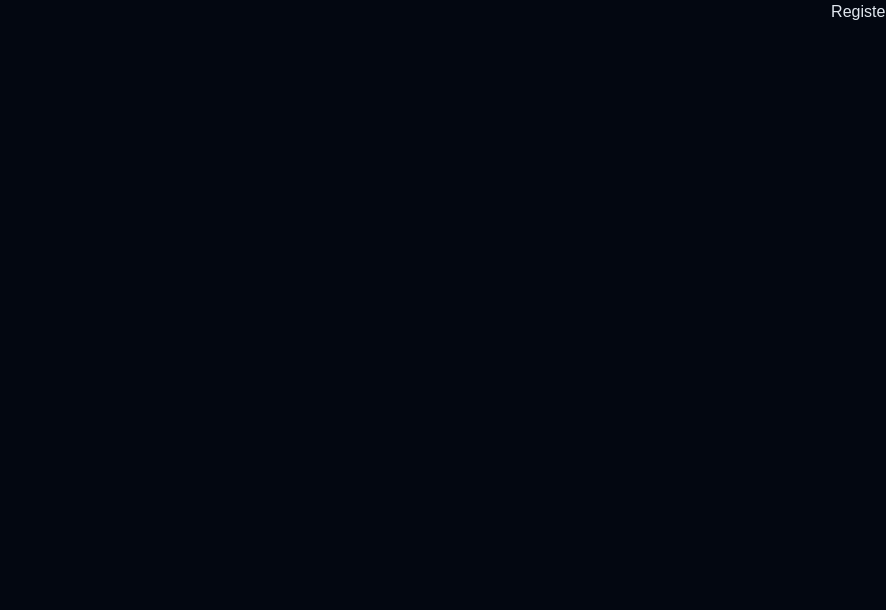
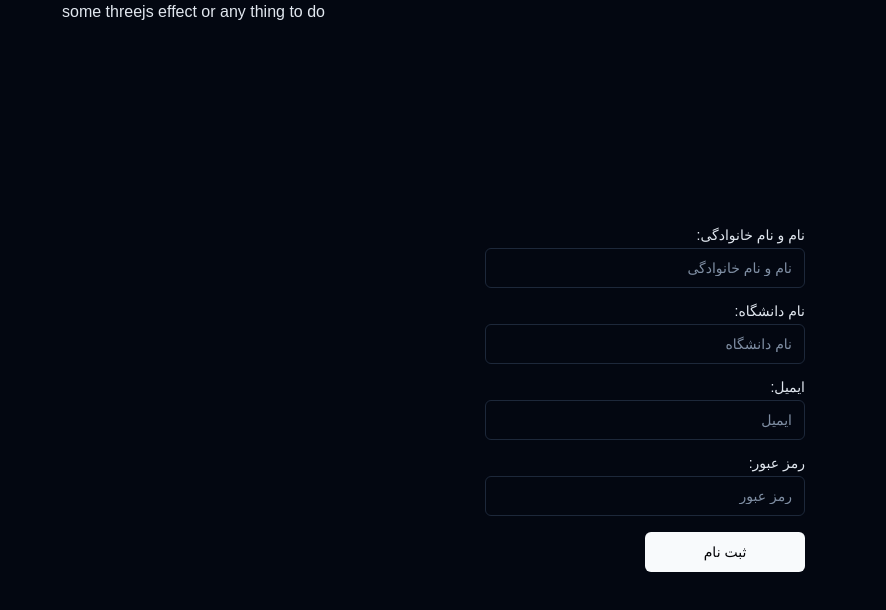
Before and after one commit to mahdi-sheibak/fast-quiz, a Next.js app: page /register/master in a window 1280 px wide. Shown: the top 610 px of the page, without its empty margins (394-1280 px from the left). Built offline with nearby package versions, Linux system fonts and the light colour scheme.

Commit message:
feat: master register ui

```diff
--- a/app/login/master/page.tsx
+++ b/app/login/master/page.tsx
@@ -12,7 +12,7 @@ import {
 } from "@/components/ui/card"
 import { TypographyP } from "@/components/ui/typography"
 
-export default function MasterLogin() {
+export default function LoginMaster() {
   return (
     <main className="flex items-center justify-around h-screen">
       <Card className="w-[350px] ">
--- a/app/login/student/page.tsx
+++ b/app/login/student/page.tsx
@@ -12,7 +12,7 @@ import {
 } from "@/components/ui/card"
 import { TypographyP } from "@/components/ui/typography"
 
-export default function StudentLogin() {
+export default function LoginStudent() {
   return (
     <main className="flex items-center justify-around h-screen">
       <Card className="w-[350px] ">
--- a/app/register/master/page.tsx
+++ b/app/register/master/page.tsx
@@ -1,3 +1,43 @@
+import { Button } from "@/components/ui/button"
+import { Input } from "@/components/ui/input"
+import { Label } from "@/components/ui/label"
+
 export default function RegisterMaster() {
-  return <div>Register Master</div>
+  return (
+    <main className="flex">
+      <div className="grow">
+        <div className="flex relative justify-center items-center h-screen flex-col">
+          <div className="grid gap-4 md:w-1/2 w-full pr-3 pl-3 md:p-0">
+            <div className="flex flex-col space-y-1.5">
+              <Label htmlFor="fullName">نام و نام خانوادگی:</Label>
+              <Input
+                id="fullName"
+                type="text"
+                placeholder="نام و نام خانوادگی"
+              />
+            </div>
+            <div className="flex flex-col space-y-1.5">
+              <Label htmlFor="University">نام دانشگاه:</Label>
+              <Input id="University" type="text" placeholder="نام دانشگاه" />
+            </div>
+            <div className="flex flex-col space-y-1.5">
+              <Label htmlFor="email">ایمیل:</Label>
+              <Input id="email" type="email" placeholder="ایمیل" />
+            </div>
+            <div className="flex flex-col space-y-1.5">
+              <Label htmlFor="password">رمز عبور:</Label>
+              <Input id="password" type="password" placeholder="رمز عبور" />
+            </div>
+            <Button className="w-1/2">ثبت نام</Button>
+          </div>
+        </div>
+      </div>
+      <div
+        className="hidden md:block w-1/2
+      "
+      >
+        some threejs effect or any thing to do
+      </div>
+    </main>
+  )
 }
```
Also changed, not shown: 2 other files (tests, documents, lock files or other folders).
